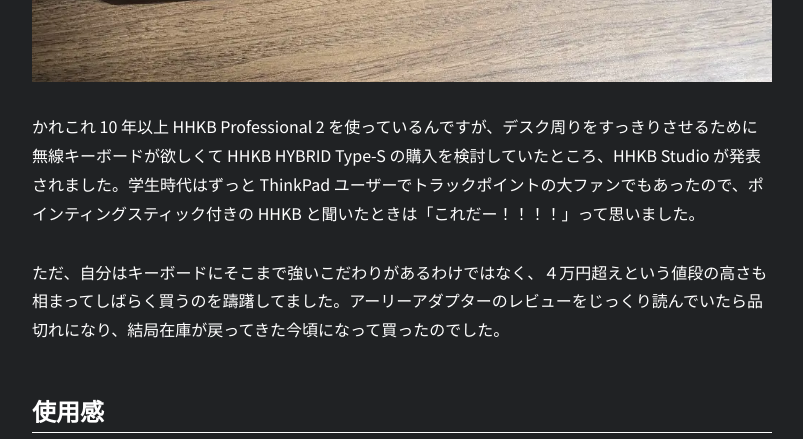
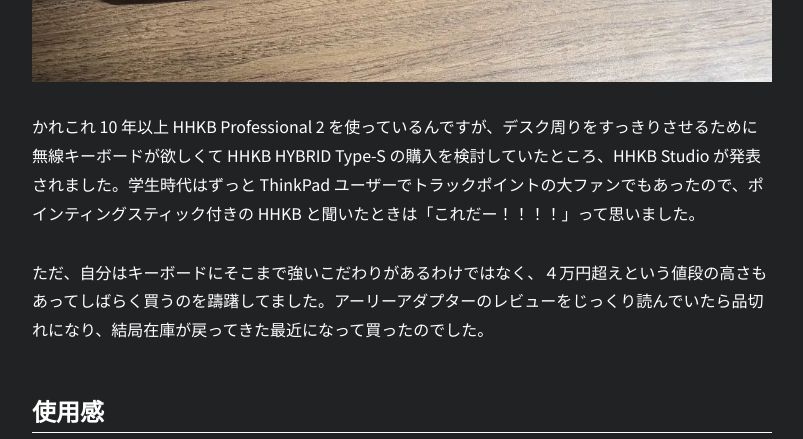
Before and after one commit to nhiroki/nhiroki.github.io, a Jekyll site: the page built from _posts/2023-12-28-hhkb-studio.md, in a window 1280 px wide and 900 px high, scrolled down 760 px, cut to the strip 0-439 px from the top of the window. Shown: the whole strip, without its empty margins (238-1041 px from the left). Built offline with Jekyll 4.4.1, drawn with Linux system fonts in a browser that asks for light colours.

Commit message:
Editorial fix

```diff
--- a/_posts/2023-12-28-hhkb-studio.md
+++ b/_posts/2023-12-28-hhkb-studio.md
@@ -12,7 +12,7 @@
 
 かれこれ 10 年以上 HHKB Professional 2 を使っているんですが、デスク周りをすっきりさせるために無線キーボードが欲しくて HHKB HYBRID Type-S の購入を検討していたところ、HHKB Studio が発表されました。学生時代はずっと ThinkPad ユーザーでトラックポイントの大ファンでもあったので、ポインティングスティック付きの HHKB と聞いたときは「これだー！！！！」って思いました。
 
-ただ、自分はキーボードにそこまで強いこだわりがあるわけではなく、４万円超えという値段の高さも相まってしばらく買うのを躊躇してました。アーリーアダプターのレビューをじっくり読んでいたら品切れになり、結局在庫が戻ってきた今頃になって買ったのでした。
+ただ、自分はキーボードにそこまで強いこだわりがあるわけではなく、４万円超えという値段の高さもあってしばらく買うのを躊躇してました。アーリーアダプターのレビューをじっくり読んでいたら品切れになり、結局在庫が戻ってきた最近になって買ったのでした。
 
 # 使用感
 
```
